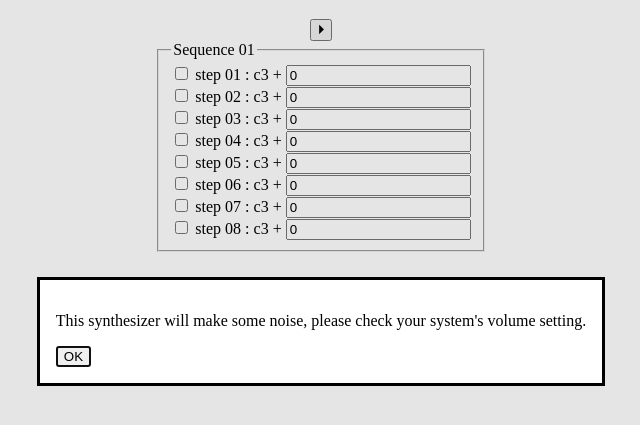
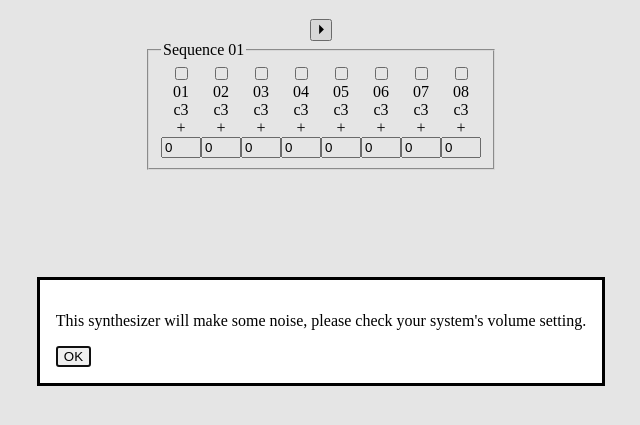
Before and after one commit to p-mcmahon-rmit/sequencer-prototype, a website: page index.html in a window 1280 px wide. Shown: the part 69-494 px from the top of the page, without its empty margins (319-959 px from the left). Drawn offline with nearby package versions, Linux system fonts and the light colour scheme.

Commit message:
restructured layout
made it a row layout, which kind of works, but necessitated different elements. this has messed with the pitch input detection so i need to go back an make that better

```diff
--- a/index.html
+++ b/index.html
@@ -21,61 +21,72 @@
 
   <fieldset>
     <legend>Sequence 01</legend>
+    <div class="seqStepsBox">
+
       <div class="seqStepBox">
-      <label>
         <input type="checkbox" class="seqStep" id="step01" name="seq01" value="step01" />
-        step 01 : c3 +
-        <input type="number" name="" class="pitchStep" value ="0">
-      </label>
+        <label for="step01">01</label>
+        <span>c3</span>
+        <span>+</span>
+        <input type="number" class="pitchStep" id="step01pitch" value ="0" aria-label="step01pitch">
       </div>
+
       <div class="seqStepBox">
-      <label>
-        <input type="checkbox" class="seqStep" id="step02" name="seq01" value="step02" />
-        step 02 : c3 +
-        <input type="number" name="" class="pitchStep" value ="0" >
-      </label>
+        <input type="checkbox" class="seqStep" id="step02" name="seq02" value="step02" />
+        <label for="step02">02</label>
+        <span>c3</span>
+        <span>+</span>
+        <input type="number" class="pitchStep" id="step02pitch" value ="0" aria-label="step02pitch">
       </div>
+
       <div class="seqStepBox">
-      <label>
-        <input type="checkbox" class="seqStep" id="step03" name="seq01" value="step03" />
-        step 03 : c3 +
-        <input type="number" name="" class="pitchStep" value ="0" >
-      </label>
+        <input type="checkbox" class="seqStep" id="step03" name="seq03" value="step03" />
+        <label for="step03">03</label>
+        <span>c3</span>
+        <span>+</span>
+        <input type="number" class="pitchStep" id="step03pitch" value ="0" aria-label="step03pitch">
       </div>
+
       <div class="seqStepBox">
-      <label>
-        <input type="checkbox" class="seqStep" id="step04" name="seq01" value="step04" />
-        step 04 : c3 +
-        <input type="number" name="" class="pitchStep" value ="0" >
-      </label>
+        <input type="checkbox" class="seqStep" id="step04" name="seq04" value="step04" />
+        <label for="step04">04</label>
+        <span>c3</span>
+        <span>+</span>
+        <input type="number" class="pitchStep" id="step04pitch" value ="0" aria-label="step04pitch">
       </div>
+
       <div class="seqStepBox">
-      <label>
-        <input type="checkbox" class="seqStep" id="step05" name="seq01" value="step05" />
-        step 05 : c3 +
-        <input type="number" name="" class="pitchStep" value ="0" >
-      </label>
+        <input type="checkbox" class="seqStep" id="step05" name="seq05" value="step05" />
+        <label for="step05">05</label>
+        <span>c3</span>
+        <span>+</span>
+        <input type="number" class="pitchStep" id="step05pitch" value ="0" aria-label="step05pitch">
       </div>
+
       <div class="seqStepBox">
-      <label>
-        <input type="checkbox" class="seqStep" id="step06" name="seq01" value="step06" />
-        step 06 : c3 +
-        <input type="number" name="" class="pitchStep" value ="0" >
-      </label>
+        <input type="checkbox" class="seqStep" id="step06" name="seq06" value="step06" />
+        <label for="step06">06</label>
+        <span>c3</span>
+        <span>+</span>
+        <input type="number" class="pitchStep" id="step06pitch" value ="0" aria-label="step06pitch">
       </div>
+
       <div class="seqStepBox">
-      <label>
-        <input type="checkbox" class="seqStep" id="step07" name="seq01" value="step07" />
-        step 07 : c3 +
-        <input type="number" name="" class="pitchStep" value ="0" >
-      </label>
+        <input type="checkbox" class="seqStep" id="step07" name="seq07" value="step07" />
+        <label for="step07">07</label>
+        <span>c3</span>
+        <span>+</span>
+        <input type="number" class="pitchStep" id="step07pitch" value ="0" aria-label="step07pitch">
       </div>
+
       <div class="seqStepBox">
-      <label>
-        <input type="checkbox" class="seqStep" id="step08" name="seq01" value="step08" />
-        step 08 : c3 +
-        <input type="number" name="" class="pitchStep" value ="0" >
-      </label>
+        <input type="checkbox" class="seqStep" id="step08" name="seq08" value="step08" />
+        <label for="step08">08</label>
+        <span>c3</span>
+        <span>+</span>
+        <input type="number" class="pitchStep" id="step08pitch" value ="0" aria-label="step08pitch">
+      </div>
+
     </div>
   </fieldset>
 </body>
--- a/style.css
+++ b/style.css
@@ -7,3 +7,17 @@ body {
 .activeStep {
   background-color: red;
 }
+
+.seqStepsBox {
+  display: flex;
+}
+
+.seqStepBox {
+  display: flex;
+  flex-direction: column;
+  align-items: center;
+}
+
+.pitchStep {
+  width: 4rch
+}
```
Lines whose indentation alone changed are shown as unchanged.
